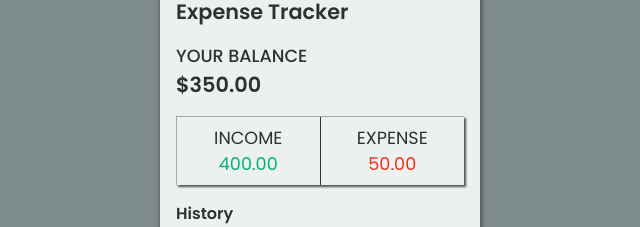
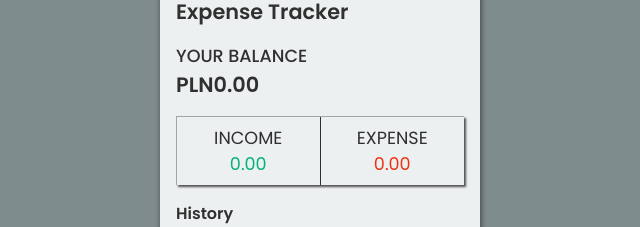
Before and after one commit to ajarek/react-58-vite-zustand-expense-tracker, a React (Vite) app: page / in a window 1280 px wide. Shown: the part 120-347 px from the top of the page, without its empty margins (320-960 px from the left). Built offline with nearby package versions, Linux system fonts and the light colour scheme.

Commit message:
add logic

```diff
--- a/src/components/Header.jsx
+++ b/src/components/Header.jsx
@@ -2,6 +2,17 @@ import React from 'react'
 import Store from '../store/Store'
 const Header = () => {
   const { amounts, addAmount, saveAmount } = Store()
+ const sumIncomes= () =>{
+      const allIncomes = [...amounts]
+     const all= allIncomes.filter(el=>el.amount>0).reduce((acc,item)=>acc+Number(item.amount),0)
+      return all
+    }
+ const sumExpense= () =>{
+      const allIncomes = [...amounts]
+     const all= allIncomes.filter(el=>el.amount<=0).reduce((acc,item)=>acc+Number(item.amount),0)
+      return all
+    }
+
   return (
     <div className='header'>
       <div className="title">
@@ -9,11 +20,11 @@ const Header = () => {
       </div>
       <div className="result-balance">
         <h2>Your balance</h2>
-        <h2><span>$</span><span>350.00</span></h2>
+        <h2><span>PLN</span><span>{(sumIncomes()+sumExpense()).toFixed(2)}</span></h2>
       </div>
       <div className="income-expense-card">
-        <div className="income"><h3>Income <span>400.00</span></h3></div>
-        <div className="expense"><h3>Expense <span>50.00</span></h3></div>
+        <div className="income"><h3>Income <span>{ sumIncomes().toFixed(2)}</span></h3></div>
+        <div className="expense"><h3>Expense <span>{sumExpense().toFixed(2)}</span></h3></div>
       </div>
     </div>
   )
```
